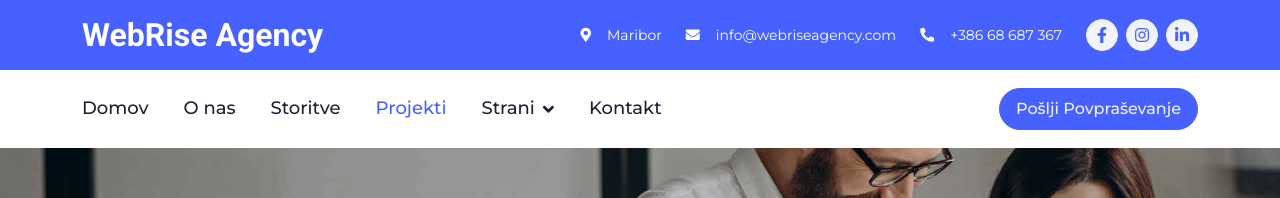
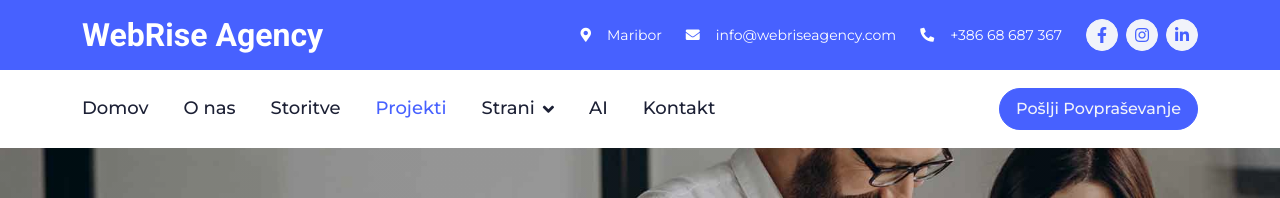
Before and after one commit to Webriseagency/webriseagency, a plain HTML site: page project.html in a window 1280 px wide. Shown: the top 198 px of the page. Drawn offline with nearby package versions, Linux system fonts and the light colour scheme.

Commit message:
project.html

```diff
--- a/project.html
+++ b/project.html
@@ -96,6 +96,7 @@
                                 <a href="404.html" class="dropdown-item">404 Page</a>
                             </div>
                         </div>
+                        <a href="ai.html" class="nav-item nav-link">AI</a>
                         <a href="contact.html" class="nav-item nav-link">Kontakt</a>
                     </div>
                     <div class="ms-auto d-none d-lg-block">
```
